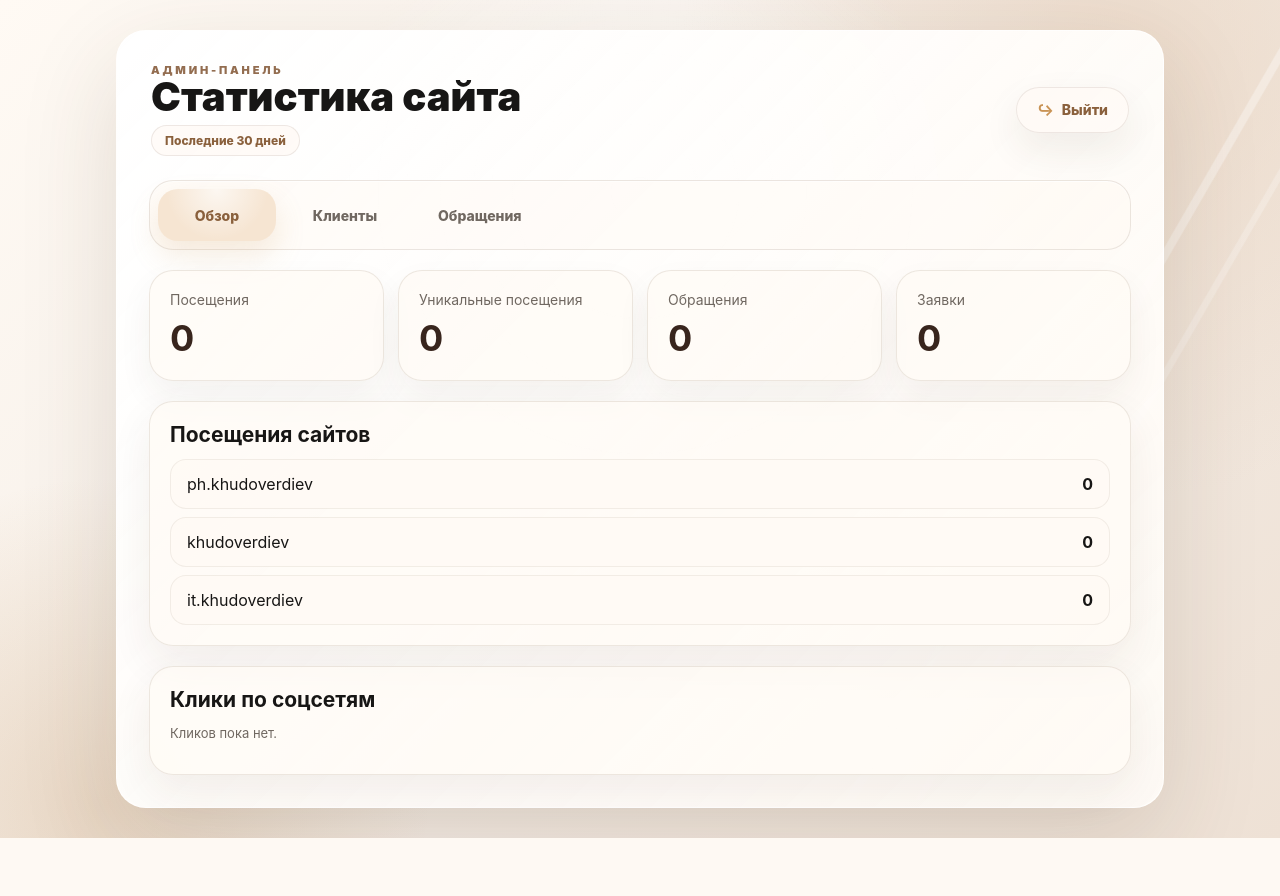
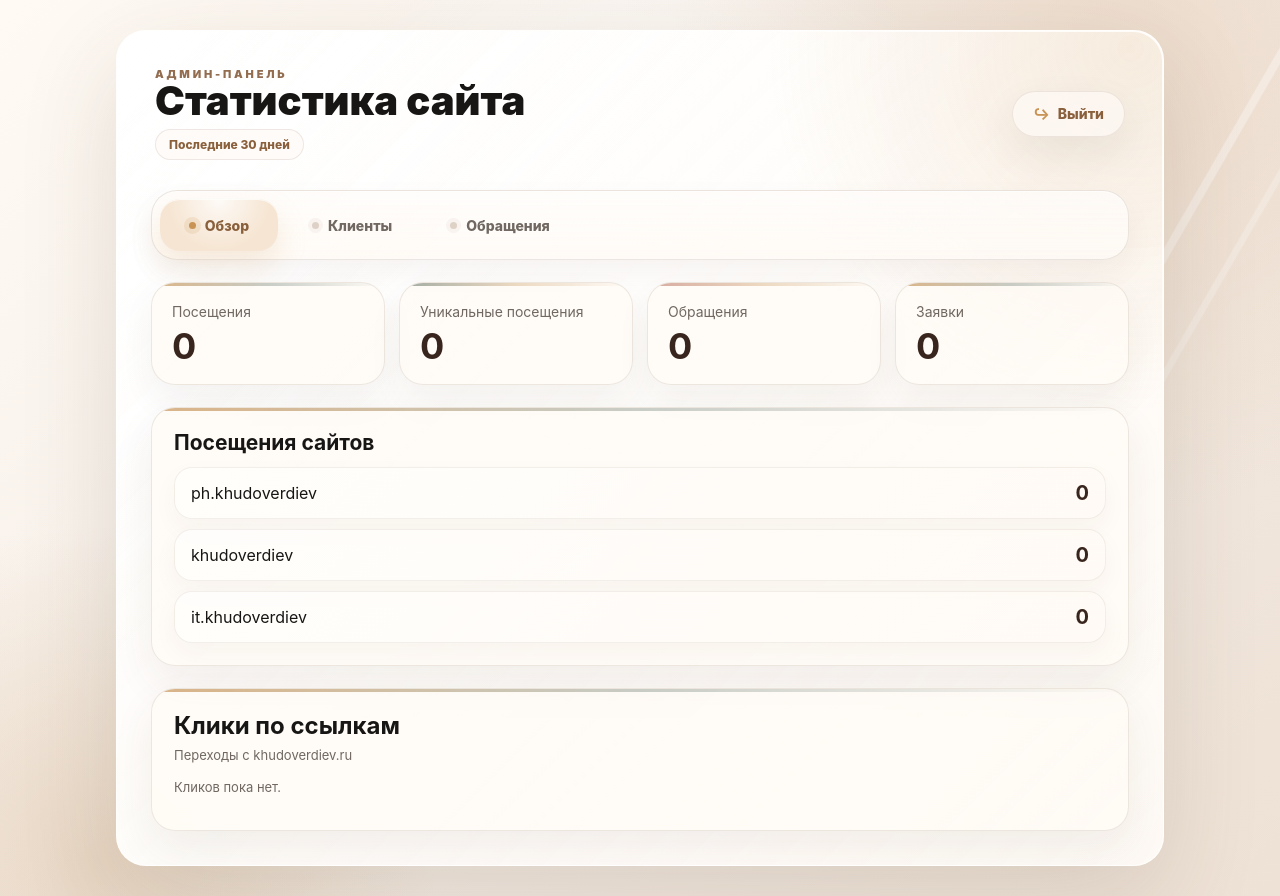
Before and after one commit to vhudoverdiev/khudoverdiev, a Flask app: page /st in a window 1280 px wide. Before the commit the page ends 838 px from the top, so only its background shows below. Run offline with Flask 3, Linux system fonts and the light colour scheme; the visitor is signed in with stand-in values (Sample User, id 1); data that the repository does not hold is empty.

Commit message:
Auto update 2026-08-12 21:59

```diff
--- a/static/css/styles.css
+++ b/static/css/styles.css
@@ -600,7 +600,21 @@ a {
     background:
         linear-gradient(135deg, rgba(255, 255, 255, 0.9), rgba(255, 250, 244, 0.74)),
         rgba(255, 255, 255, 0.74);
+    isolation: isolate;
+    overflow: hidden;
     transition: transform 0.18s ease;
+}
+
+.admin-shell::before {
+    content: "";
+    position: absolute;
+    z-index: -1;
+    inset: 1px;
+    border-radius: 29px;
+    background:
+        linear-gradient(135deg, rgba(255, 255, 255, 0.52), transparent 34%),
+        radial-gradient(circle at 97% 2%, rgba(201, 147, 85, 0.16), transparent 28%);
+    pointer-events: none;
 }
 
 .admin-page.is-switching-tab .admin-shell {
@@ -916,8 +930,8 @@ a {
 
 .admin-shell {
     display: grid;
-    gap: 20px;
-    padding: 32px;
+    gap: 22px;
+    padding: 34px;
     transition: filter 220ms ease, transform 220ms ease, opacity 220ms ease;
 }
 
@@ -932,7 +946,7 @@ a {
     align-items: center;
     justify-content: space-between;
     gap: 16px;
-    padding: 0 2px 4px;
+    padding: 2px 4px 8px;
 }
 
 .admin-header a {
@@ -959,30 +974,54 @@ a {
     display: flex;
     gap: 10px;
     padding: 8px;
-    border-radius: 24px;
-    background: rgba(255, 250, 245, 0.58);
+    border-radius: 26px;
+    background:
+        linear-gradient(180deg, rgba(255, 255, 255, 0.46), rgba(255, 250, 245, 0.56)),
+        rgba(255, 250, 245, 0.58);
     border: 1px solid rgba(94, 65, 43, 0.12);
-    box-shadow: inset 0 1px 0 rgba(255, 255, 255, 0.64);
+    box-shadow:
+        inset 0 1px 0 rgba(255, 255, 255, 0.72),
+        0 12px 28px rgba(69, 48, 31, 0.05);
 }
 
 .admin-tabs a {
+    position: relative;
     min-height: 52px;
-    display: inline-grid;
-    place-items: center;
+    display: inline-flex;
+    align-items: center;
+    justify-content: center;
+    gap: 9px;
     min-width: 118px;
     padding: 0 24px;
     border-radius: 20px;
     color: var(--admin-muted);
     font-size: 14px;
     font-weight: 800;
+    transition: transform 160ms ease, color 160ms ease, background 160ms ease, box-shadow 160ms ease;
+}
+
+.admin-tabs a::before {
+    content: "";
+    width: 7px;
+    height: 7px;
+    border-radius: 50%;
+    background: rgba(147, 109, 80, 0.3);
+    box-shadow: 0 0 0 4px rgba(147, 109, 80, 0.06);
 }
 
 .admin-tabs a.is-active {
     background:
-        radial-gradient(circle at 50% 0%, rgba(255, 255, 255, 0.7), transparent 65%),
+        radial-gradient(circle at 50% 0%, rgba(255, 255, 255, 0.82), transparent 66%),
         #f6e5d2;
     color: var(--admin-cocoa);
-    box-shadow: 0 14px 30px rgba(201, 147, 85, 0.18);
+    box-shadow:
+        inset 0 1px 0 rgba(255, 255, 255, 0.72),
+        0 14px 30px rgba(201, 147, 85, 0.18);
+}
+
+.admin-tabs a.is-active::before {
+    background: var(--admin-gold);
+    box-shadow: 0 0 0 5px rgba(201, 147, 85, 0.16);
 }
 
 .stats-grid {
@@ -993,10 +1032,12 @@ a {
 
 .stats-grid article,
 .admin-card {
+    position: relative;
     border: 1px solid rgba(94, 65, 43, 0.11);
     border-radius: 24px;
     background: rgba(255, 250, 245, 0.66);
     box-shadow: inset 0 1px 0 rgba(255, 255, 255, 0.68);
+    overflow: hidden;
 }
 
 .stats-grid article {
@@ -1006,6 +1047,24 @@ a {
     box-shadow: 0 16px 34px rgba(69, 48, 31, 0.06);
 }
 
+.stats-grid article::before,
+.admin-card::before {
+    content: "";
+    position: absolute;
+    inset: 0 0 auto;
+    height: 3px;
+    background: linear-gradient(90deg, rgba(201, 147, 85, 0.88), rgba(88, 109, 98, 0.42), transparent);
+    opacity: 0.78;
+}
+
+.stats-grid article:nth-child(2)::before {
+    background: linear-gradient(90deg, rgba(88, 109, 98, 0.72), rgba(201, 147, 85, 0.42), transparent);
+}
+
+.stats-grid article:nth-child(3)::before {
+    background: linear-gradient(90deg, rgba(181, 107, 91, 0.72), rgba(201, 147, 85, 0.42), transparent);
+}
+
 .stats-grid span {
     color: var(--admin-muted);
     font-size: 14px;
@@ -1014,10 +1073,12 @@ a {
 .stats-grid strong {
     color: var(--admin-coffee);
     font-size: 36px;
+    letter-spacing: 0;
+    line-height: 1;
 }
 
 .admin-card {
-    padding: 20px;
+    padding: 22px;
     box-shadow: 0 18px 44px rgba(69, 48, 31, 0.07);
 }
 
@@ -1035,6 +1096,10 @@ a {
     margin-bottom: 22px;
 }
 
+.admin-card-heading-compact {
+    margin-bottom: 14px;
+}
+
 .admin-card-heading h2 {
     margin-bottom: 6px;
     font-size: 24px;
@@ -1060,17 +1125,41 @@ a {
 
 .click-list {
     display: grid;
-    gap: 8px;
+    gap: 10px;
 }
 
 .click-list div {
     display: flex;
+    align-items: center;
     justify-content: space-between;
-    gap: 12px;
-    padding: 14px 16px;
-    border-radius: 16px;
-    background: rgba(255, 250, 245, 0.74);
+    gap: 14px;
+    padding: 15px 16px;
+    border-radius: 18px;
+    background:
+        linear-gradient(135deg, rgba(255, 255, 255, 0.58), rgba(255, 250, 245, 0.58)),
+        rgba(255, 250, 245, 0.74);
     border: 1px solid rgba(94, 65, 43, 0.08);
+    box-shadow: 0 10px 26px rgba(69, 48, 31, 0.04);
+}
+
+.click-list strong {
+    color: var(--admin-coffee);
+    font-size: 20px;
+    line-height: 1;
+}
+
+.click-item-main {
+    display: grid;
+    gap: 4px;
+    min-width: 0;
+    color: var(--admin-ink);
+    font-weight: 850;
+}
+
+.click-item-main small {
+    color: var(--admin-muted);
+    font-size: 12px;
+    font-weight: 700;
 }
 
 .message-list {
--- a/templates/admin.html
+++ b/templates/admin.html
@@ -9,7 +9,7 @@
     <link rel="icon" href="{{ url_for('static', filename='favicon.ico') }}?v=2" sizes="any">
     <link rel="icon" type="image/png" href="{{ url_for('static', filename='favicon.png') }}?v=2">
     <link rel="apple-touch-icon" href="{{ url_for('static', filename='apple-touch-icon.png') }}?v=2">
-    <link rel="stylesheet" href="{{ url_for('static', filename='css/styles.css') }}?v=19">
+    <link rel="stylesheet" href="{{ url_for('static', filename='css/styles.css') }}?v=20">
 </head>
 <body class="admin-body{% if not authorized %} admin-login-body{% endif %}">
     <main class="admin-page{% if not authorized %} admin-login-page{% endif %}">
@@ -110,13 +110,18 @@
                 </div>
             </section>
 
-            <section class="admin-card">
-                <h2>Клики по соцсетям</h2>
+            <section class="admin-card admin-card-clicks">
+                <div class="admin-card-heading admin-card-heading-compact">
+                    <div>
+                        <h2>Клики по ссылкам</h2>
+                        <p>Переходы с khudoverdiev.ru</p>
+                    </div>
+                </div>
                 {% if click_stats %}
-                <div class="click-list">
+                <div class="click-list click-source-list">
                     {% for item in click_stats %}
                     <div>
-                        <span>{{ item.social }}</span>
+                        <span class="click-item-main">{{ item.social }}<small>khudoverdiev.ru</small></span>
                         <strong>{{ item.count }}</strong>
                     </div>
                     {% endfor %}
--- a/templates/client_unavailable.html
+++ b/templates/client_unavailable.html
@@ -11,7 +11,7 @@
     <link rel="icon" type="image/svg+xml" href="{{ url_for('static', filename='photo/ph-favicon.svg') }}?v=5">
     <link rel="icon" type="image/png" href="{{ url_for('static', filename='photo/ph-favicon.png') }}?v=2">
     <link rel="apple-touch-icon" href="{{ url_for('static', filename='photo/ph-favicon.png') }}?v=2">
-    <link rel="stylesheet" href="{{ url_for('static', filename='css/styles.css') }}?v=18">
+    <link rel="stylesheet" href="{{ url_for('static', filename='css/styles.css') }}?v=19">
 </head>
 <body class="client-body">
     <header class="client-header">
```
Also changed, not shown: other parts of static/css/styles.css (+127 -85 lines), create_admin.py (added, +31 -0 lines), static/css/it.css (+3 -4 lines), templates/client_photos.html (+10 -2 lines), templates/it.html (+25 -4 lines), tests/test_app.py (+18 -6 lines), tests/test_deploy_scripts.py (+25 -0 lines).
